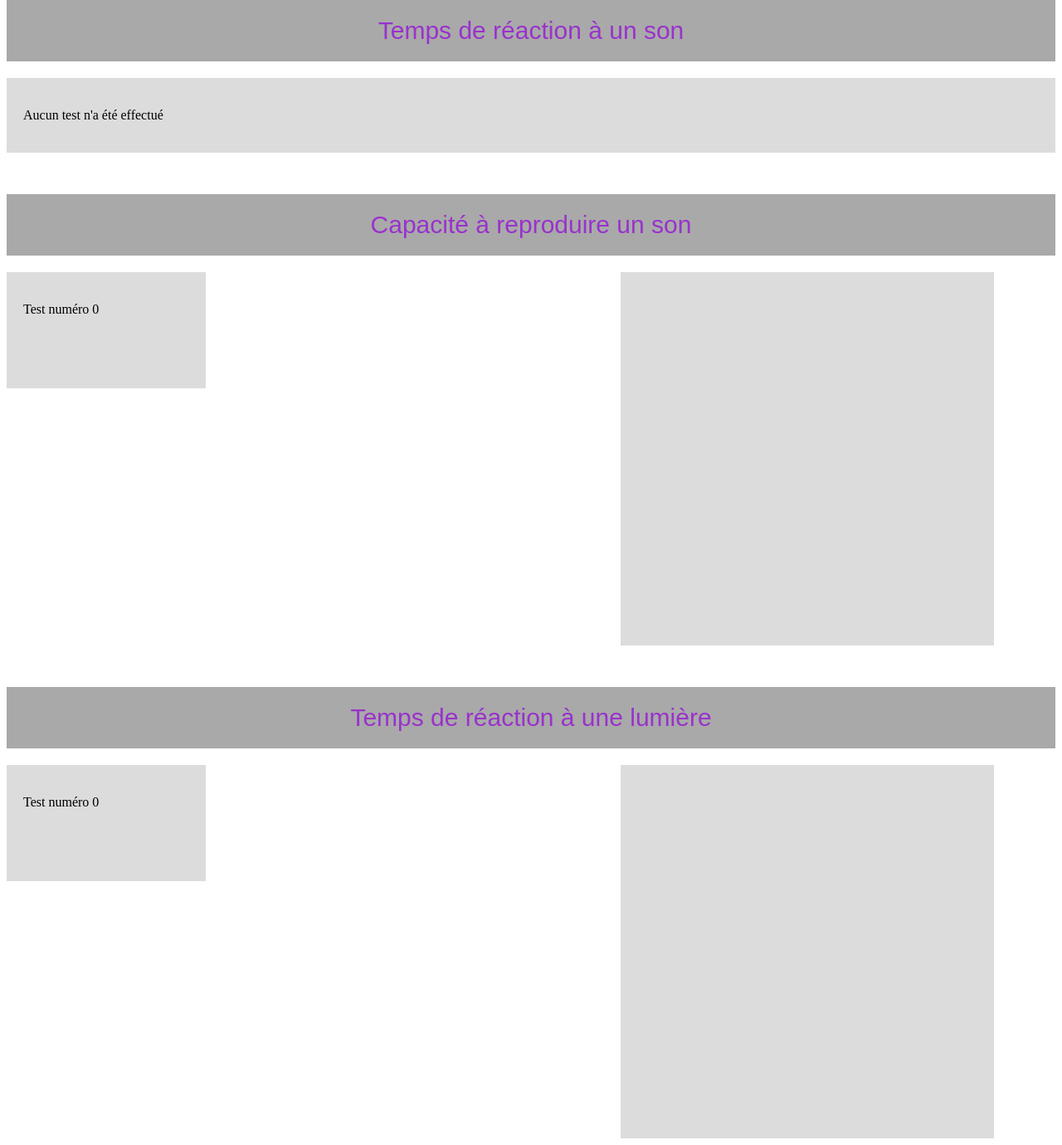
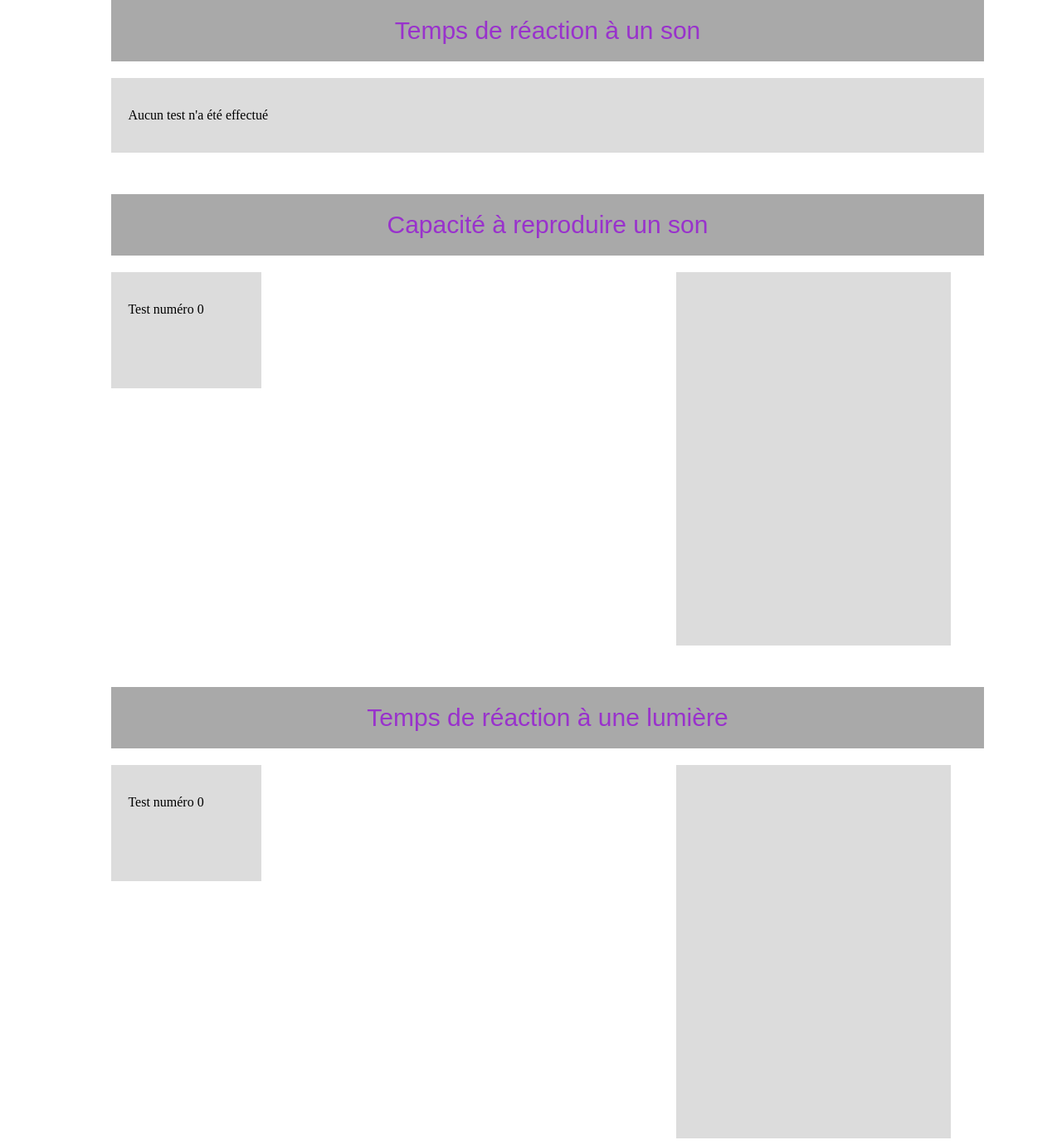
Before and after one commit to juliencol/isep-stimulus, a PHP site: page /app/views/users/userTestResults.php in a window 1280 px wide. Shown: the part 50-1430 px from the top of the page at 83% size. Run offline with PHP 8.4, Linux system fonts and the light colour scheme.

Commit message:
changements

```diff
--- a/app/stylesheets/styleCSSPagesGabriel.css
+++ b/app/stylesheets/styleCSSPagesGabriel.css
@@ -11,14 +11,13 @@ h1 {
     font-family: Arial;
     background-color: darkgrey;
     color: darkorchid;
-    padding-left: 40px;
-    padding-right: 40px;
-    padding-bottom: 20px;
-    padding-top: 20px;
+    padding: 20px;
     margin-top: 50px;
     font-weight: normal;
     text-align: center;
     font-size: 30px;
+    width: 80%;
+    margin-left: 10%;
 }
 button {
     background-color: darkorchid;
@@ -38,17 +37,20 @@ article {
     margin-left: 0px;
     padding: 20px;
     background-color: gainsboro;
-    width: 100%;
+    width: 80%;
+    margin-left: 10%;
 }
 .resultTest {
     padding: 25px;
     background-color: gainsboro;
     margin-left: 500px;
     height: 400px;
+    margin-right: 10%;
 }
 .listeTests {
     padding: 20px;
     background-color: gainsboro;
     height: 100px;
     width: 200px;
+    margin-left: 10%;
 }
```
